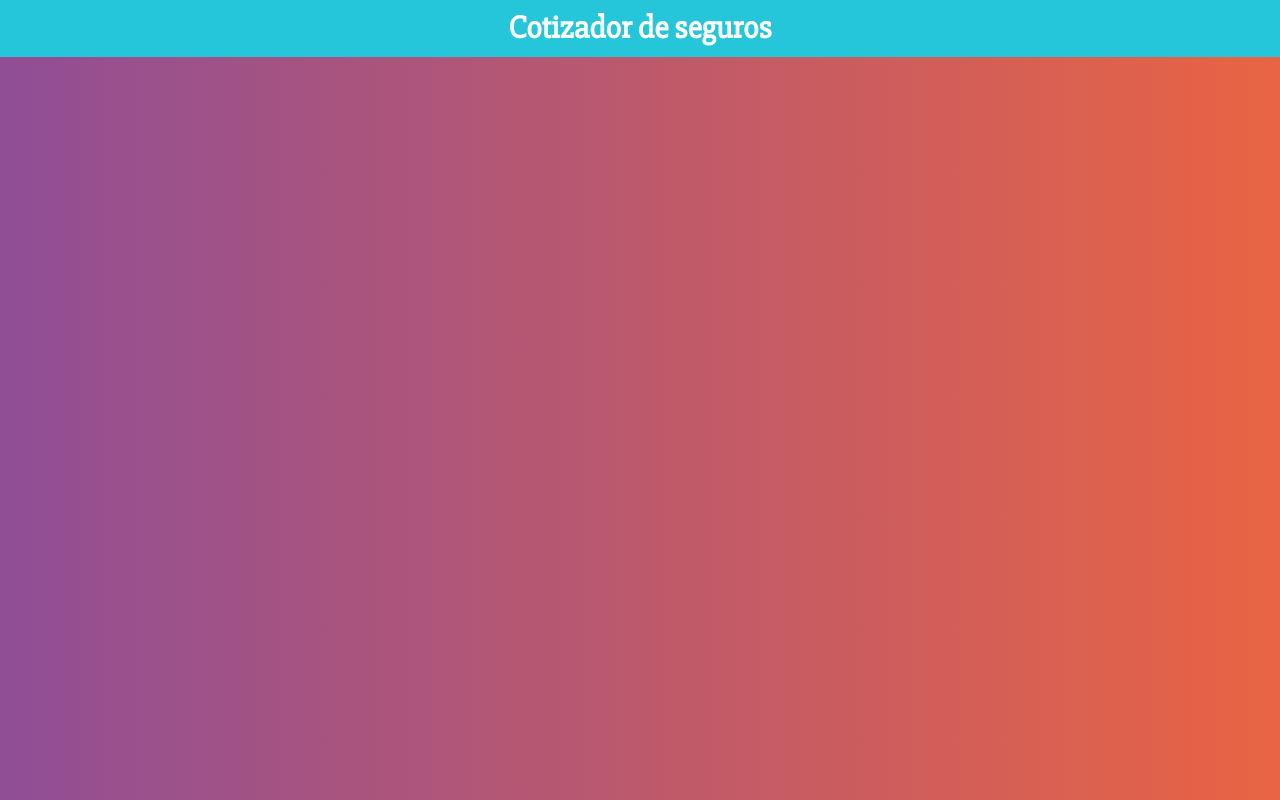
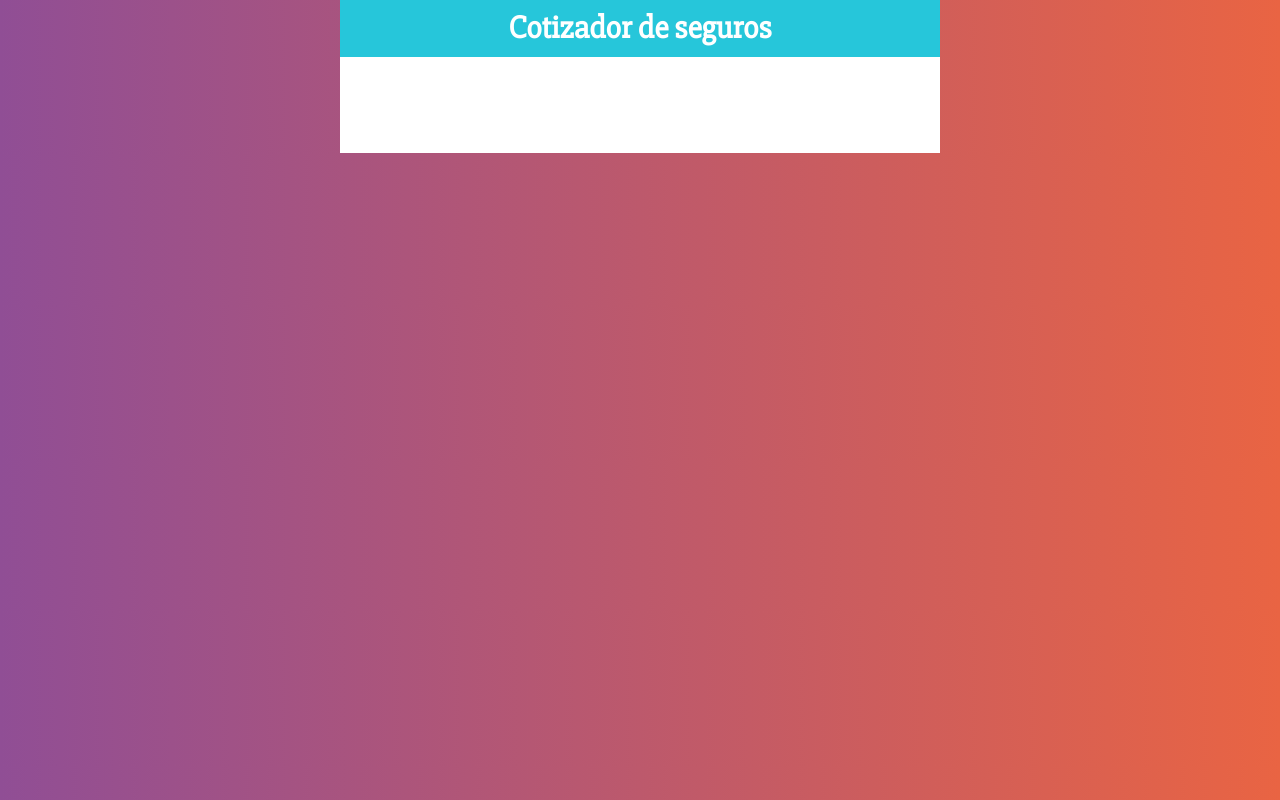
Before and after one commit to zesaru/cotizadordeseguros, a React (Create React App) app: page / in a window 1280 px wide. Built offline with nearby package versions, Linux system fonts and the light colour scheme.

Commit message:
Creando los Primeros Styled Components

```diff
--- a/src/App.js
+++ b/src/App.js
@@ -1,8 +1,23 @@
 import React from "react";
 import Header from "./components/Header";
+import styled from "@emotion/styled";
+
+const Contenedor = styled.div`
+  max-width: 600px;
+  margin: 0 auto;
+`;
+const ContenedorFormulario = styled.div`
+  background-color: #fff;
+  padding: 3rem;
+`;
 
 function App() {
-  return <Header titulo="Cotizador de seguros" />;
+  return (
+    <Contenedor>
+      <Header titulo="Cotizador de seguros" />
+      <ContenedorFormulario></ContenedorFormulario>
+    </Contenedor>
+  );
 }
 
 export default App;
```
